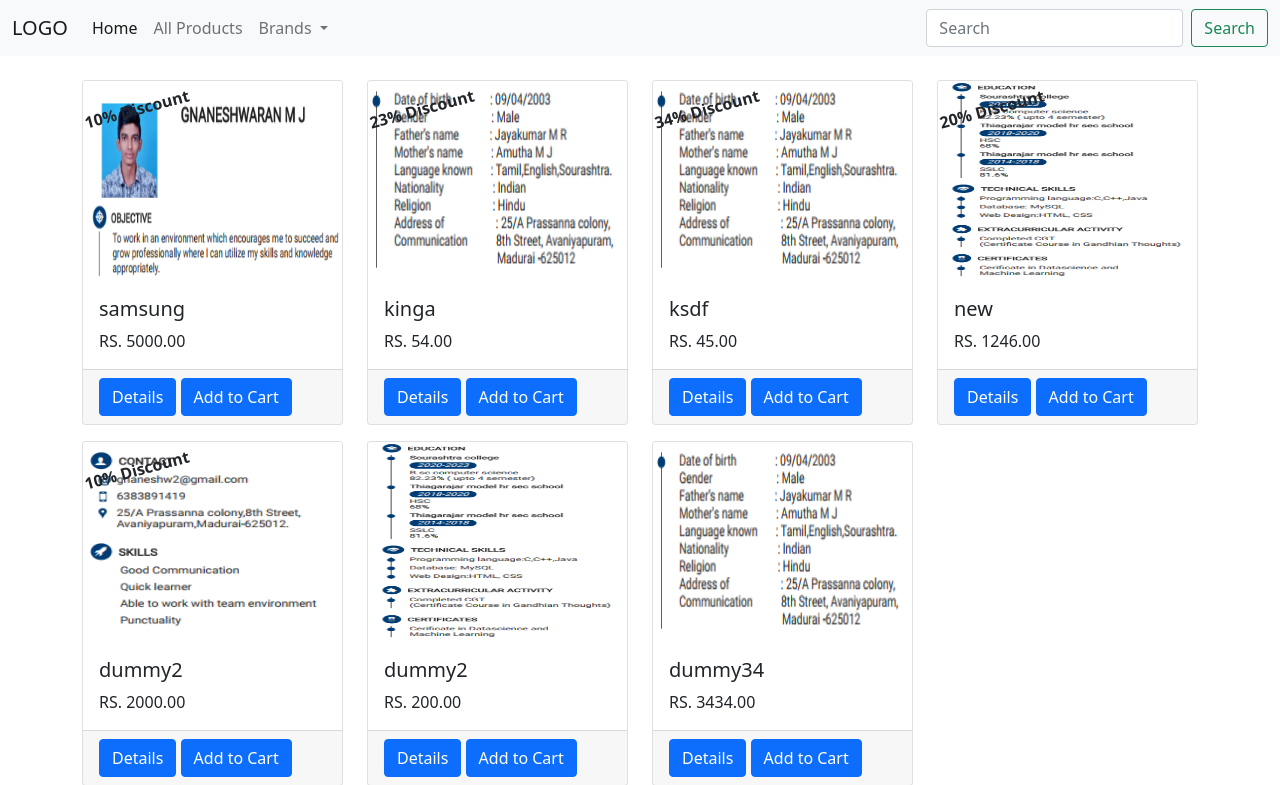
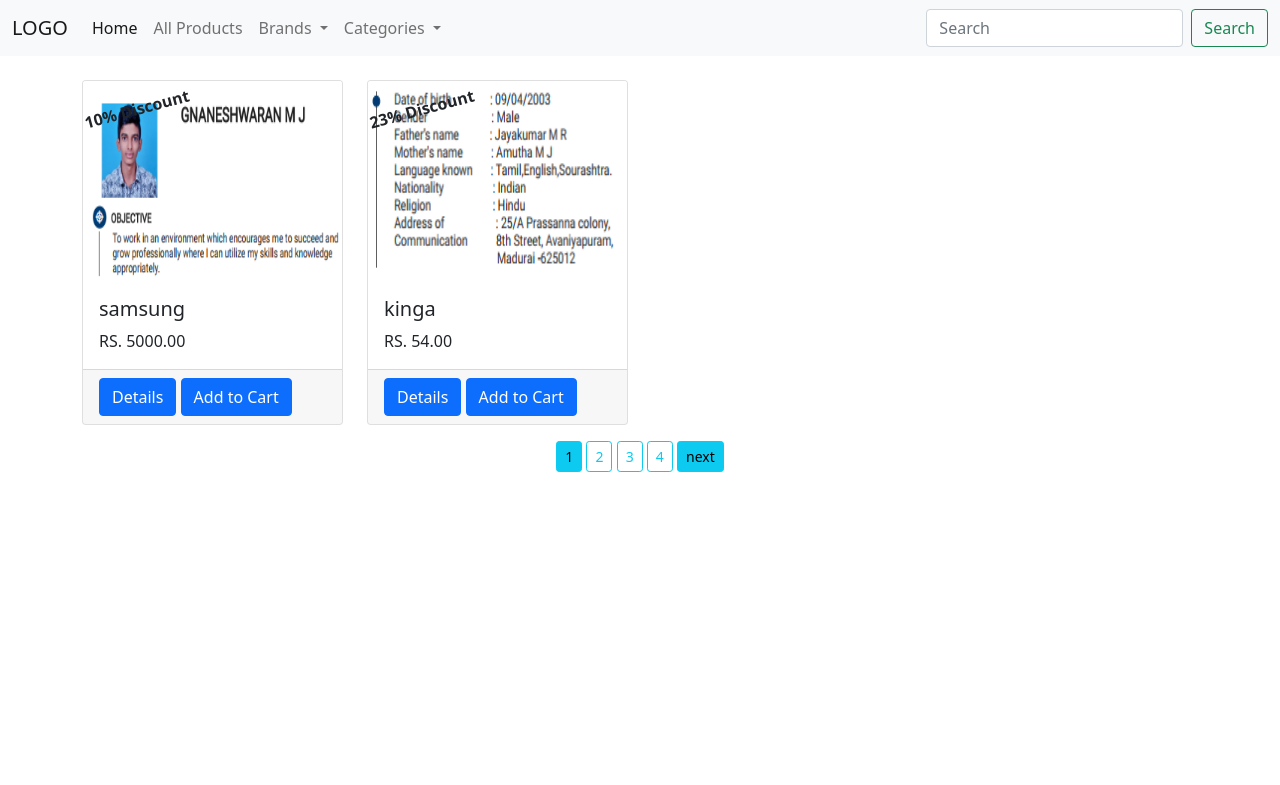
Before and after one commit to KARTHI2710/flask_ecommerce_project, a Flask app: page / in a window 1280 px wide. Shown: the top 785 px of the page. Run offline with Flask 3, Linux system fonts and the light colour scheme; data comes from the database, SQL or seed files in the repository; some libraries are stand-ins or nearby versions.

Commit message:
dropdown added for category and pagination added for allproducts page

```diff
--- a/shop/products/routes.py
+++ b/shop/products/routes.py
@@ -189,12 +189,28 @@
 
 @app.route('/')
 def homeproduct():
-    products = Addproduct.query.all()
+    page=request.args.get('page',1,type=int)
+    products = Addproduct.query.paginate(page=page,per_page=2)
+    #print(products)
+    # print(products.items)
+    # print(products.iter_pages())
+
     brands = Brand.query.join(Addproduct,(Brand.id == Addproduct.brand_id)).all()
-    return render_template('products/index.html',title="Home",products=products,brands=brands)
+    categories_name = Category.query.join(Addproduct,(Category.id == Addproduct.category_id)).all()
+    return render_template('products/index.html',title="Home",products=products,brands=brands,categories=categories_name)
 
 @app.route('/brandproducts/<int:id>',methods=['GET','POST'])
 def brandproduct(id):
-    products = Addproduct.query.filter_by(brand_id=id)
+    page=request.args.get('page',1,type=int)
+    products = Addproduct.query.filter_by(brand_id=id).paginate(page=page,per_page=2)
     brands = Brand.query.join(Addproduct,(Brand.id == Addproduct.brand_id)).all()
-    return render_template('products/index.html',title="Home",products=products,brands=brands)
+    categories_name = Category.query.join(Addproduct,(Category.id == Addproduct.category_id)).all()
+    return render_template('products/index.html',title="Home",products=products,brands=brands,categories=categories_name)
+
+@app.route('/categoryproducts/<int:id>',methods=['GET','POST'])
+def categoryproduct(id):
+    page=request.args.get('page',1,type=int)
+    products = Addproduct.query.filter_by(category_id=id).paginate(page=page,per_page=2)
+    brands = Brand.query.join(Addproduct,(Brand.id == Addproduct.brand_id)).all()
+    categories_name = Category.query.join(Addproduct,(Category.id == Addproduct.category_id)).all()
+    return render_template('products/index.html',title="Home",products=products,categories=categories_name,brands=brands)
--- a/shop/templates/products/index.html
+++ b/shop/templates/products/index.html
@@ -27,6 +27,17 @@
 
             </ul>
           </li>
+          <li class="nav-item dropdown">
+            <a class="nav-link dropdown-toggle" href="#" id="navbarDropdown" role="button" data-bs-toggle="dropdown" aria-expanded="false">
+              Categories
+            </a>
+            <ul class="dropdown-menu" aria-labelledby="navbarDropdown">
+                {% for category in categories %}
+                    <li><a class="dropdown-item" href="{{url_for('categoryproduct',id=category.id )}}">{{category.name}}</a></li>
+                {% endfor %}
+
+            </ul>
+          </li>
         </ul>
         <form class="d-flex">
           <input class="form-control me-2" type="search" placeholder="Search" aria-label="Search">
@@ -41,7 +52,7 @@
 <!-- products -->
 <div class="container mt-2">
     <div class="row">
-        {% for product in products %}
+        {% for product in products.items %}
             <div class="col-md-3 mt-3">
                 <div class="card">
                     <img src="{{url_for('static' , filename='uploads/'+ product.image_1)}}" class="card-img-top" height="200" alt="product image" loading="lazy">
@@ -62,6 +73,26 @@
         {% endfor %}
 
     </div>
+    <div class="row ">
+      <div class="col text-center">
+        {% if products.has_prev %}
+          <a href="{{url_for('homeproduct', page=products.prev_num)}}" class="btn btn-info btn-sm mt-3 a">previous</a>
+        {% endif %}
+
+        {% for page_num in products.iter_pages() %}
+            {% if products.page == page_num %}
+              <a href="{{url_for('homeproduct', page=page_num)}}" class="btn btn-info btn-sm mt-3 a">{{page_num}}</a>
+            {% else %}
+              <a href="{{url_for('homeproduct', page=page_num)}}" class="btn btn-outline-info btn-sm mt-3">{{page_num}}</a>
+            {% endif %}
+        {% endfor %}
+
+        {% if products.has_next %}
+        <a href="{{url_for('homeproduct', page=products.next_num)}}" class="btn btn-info btn-sm mt-3 a">next</a>
+        {% endif %}
+
+      </div>
+    </div>
 </div>
 <!-- products end -->
 
```
